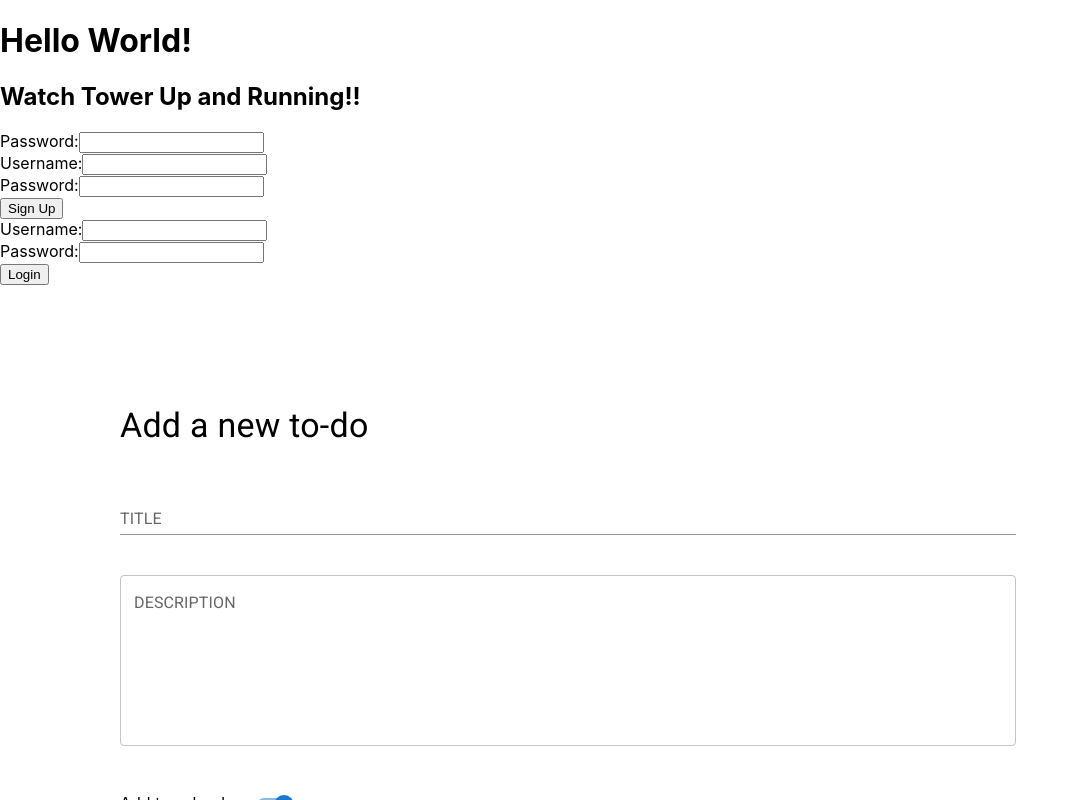
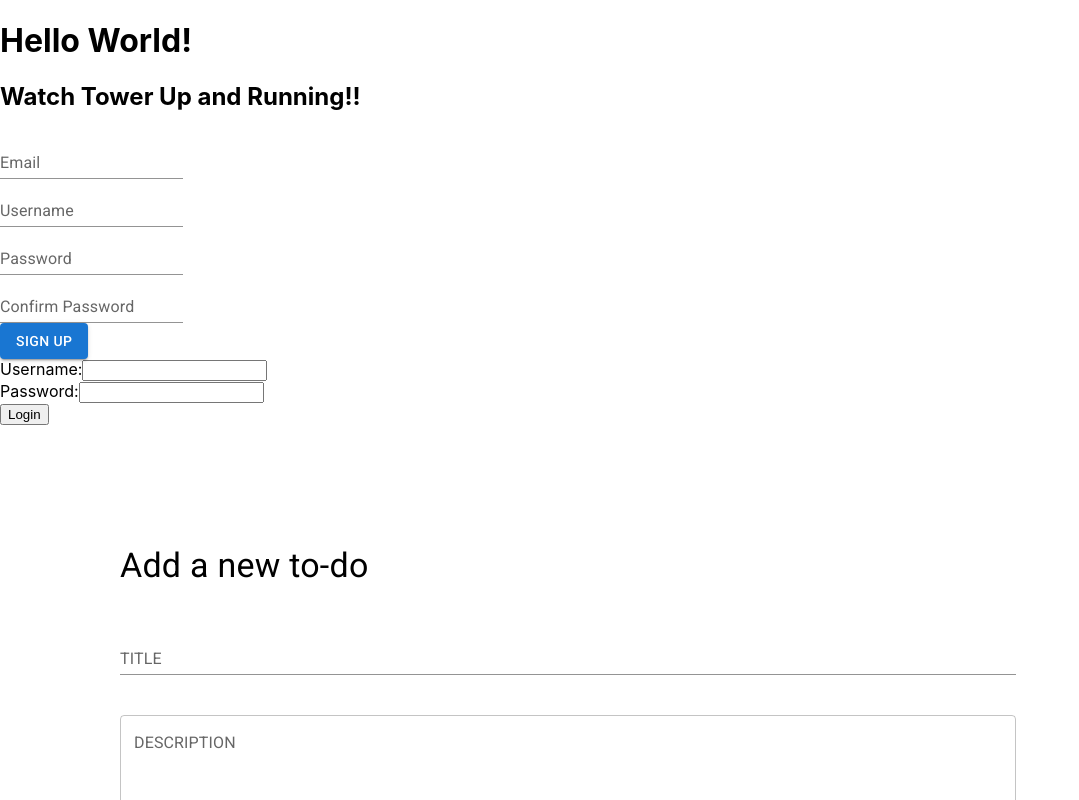
Before and after one commit to rpp34-boc-caspian/Puffin, a React (Create React App) app: page / in a window 1280 px wide. Shown: the top 800 px of the page, without its empty margins (0-1079 px from the left). Built offline with nearby package versions, Linux system fonts and the light colour scheme.

Commit message:
Sign Up component work

```diff
--- a/src/authentication/signup.tsx
+++ b/src/authentication/signup.tsx
@@ -1,36 +1,122 @@
 import { useState } from 'react';
+import TextField from "@mui/material/TextField";
+import Button from '@mui/material/Button';
+import axios from 'axios';
 
 function SignUp() {
   const [username, setUsername] = useState('');
   const [password, setPassword] = useState('');
   const [email, setEmail] = useState('');
+  const [confirmationPassword, setConfirmation] = useState('');
+
+  const [userError, setUserError] = useState(false);
+  const [emailError, setEmailError] = useState({ status: false, reason: '' });
+  const [passwordError, setPasswordError] = useState(false);
 
   function handleSignUp() {
+    console.log(`Email ${email}, username ${username}, password ${password}, confirmation ${confirmationPassword}`);
+
+    if (password !== confirmationPassword) {
+      setPasswordError(true);
+      return;
+
+    };
+
+    setUserError(false);
+    setPasswordError(false);
+    setEmailError({ status: false, reason: '' });
+
+    axios.post('/signup', {
+      email: email,
+      username: username,
+      password: password
+    })
+    .then((res) => {
+      console.log('RESPONSE', res);
+      if (res.data.created) {
+        console.log('true')
+        setEmail('');
+        setUsername('');
+        setPassword('');
+        setConfirmation('');
+
+        // redirect to home / (React Router)
+
+      } else {
+        console.log('not true')
+        res.data.reason === 'username' ? setUserError(true) : setEmailError({ status: true, reason: 'exists' });
+        // MATERIAL UI: Flash username or email, check res.data.result.reason. Flash red around inputs
+      }
+
+    })
+    .catch(() => {
+      setEmail('');
+      setUsername('');
+      setPassword('');
+      setConfirmation('');
+
+      // MATERIAL UI: display "Oops, something went wrong, please try again."
+
+    });
 
   };
 
   return (
     <>
       <div>
-        <label>
-          Password:
-          <input type="text" value={ email } onChange={ (e) => { setEmail(e.target.value) } }/>
-        </label>
+        <TextField
+          error={ emailError.status }
+          id="email"
+          label="Email"
+          type="email"
+          value={ email }
+          onChange={ (e) => { setEmail(e.target.value) } }
+          autoComplete="current-password"
+          variant="standard"
+          helperText={ emailError.reason !== 'exists' ? emailError.reason === 'format' ? 'Please enter a valid email' : '' : 'Email is already in use' }
+        />
       </div>
       <div>
-        <label>
-          Username:
-          <input type="text" value={ username } onChange={ (e) => { setUsername(e.target.value) } } />
-        </label>
+        <TextField
+          error={ userError }
+          id="username"
+          label="Username"
+          type="text"
+          value={ username }
+          onChange={ (e) => { setUsername(e.target.value) } }
+          autoComplete="current-password"
+          variant="standard"
+          helperText={ userError ? "Username is already taken" : '' }
+        />
       </div>
       <div>
-        <label>
-          Password:
-          <input type="password" value={ password } onChange={ (e) => { setPassword(e.target.value) } }/>
-        </label>
+        <TextField
+          error={ passwordError }
+          id="password"
+          label="Password"
+          type="password"
+          value={ password }
+          onChange={ (e) => { setPassword(e.target.value) } }
+          autoComplete="current-password"
+          variant="standard"
+          helperText={ passwordError ? "Passwords do not match" : '' }
+        />
+      </div>
+      <div>
+        <TextField
+          error={ passwordError }
+          id="password-confirmation"
+          label="Confirm Password"
+          type="password"
+          value={ confirmationPassword }
+          onChange={ (e) => { setConfirmation(e.target.value) } }
+          autoComplete="current-password"
+          variant="standard"
+          helperText={ passwordError ? "Passwords do not match" : '' }
+        />
       </div>
 
-      <input type="button" value="Sign Up" onClick={ () => { handleSignUp() } } />
+      <Button variant="contained" onClick={ () => { handleSignUp() } }>Sign Up</Button>
 
     </>
   );
```
Also changed, not shown: 1 other file (tests, documents, lock files or other folders).
